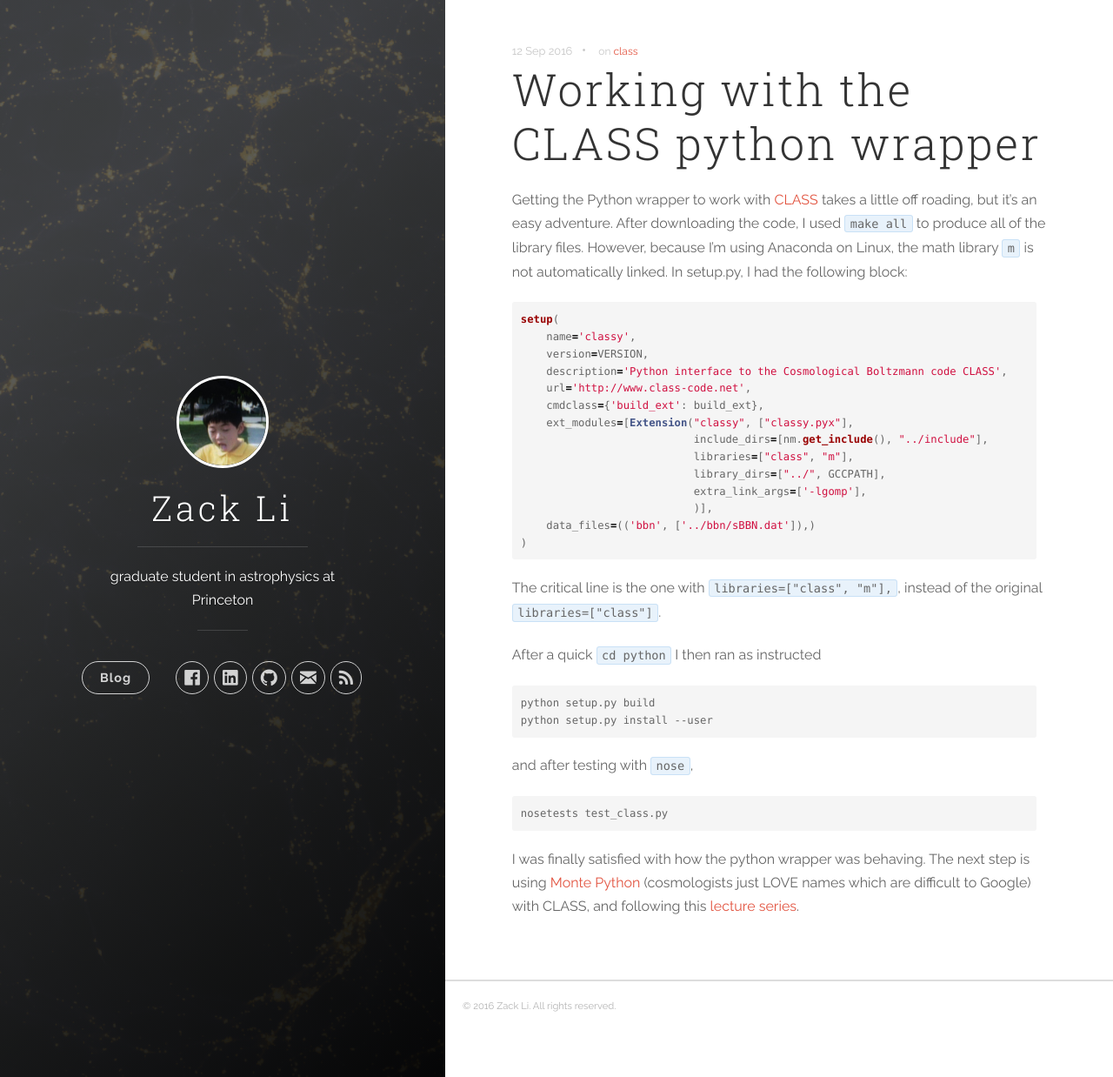
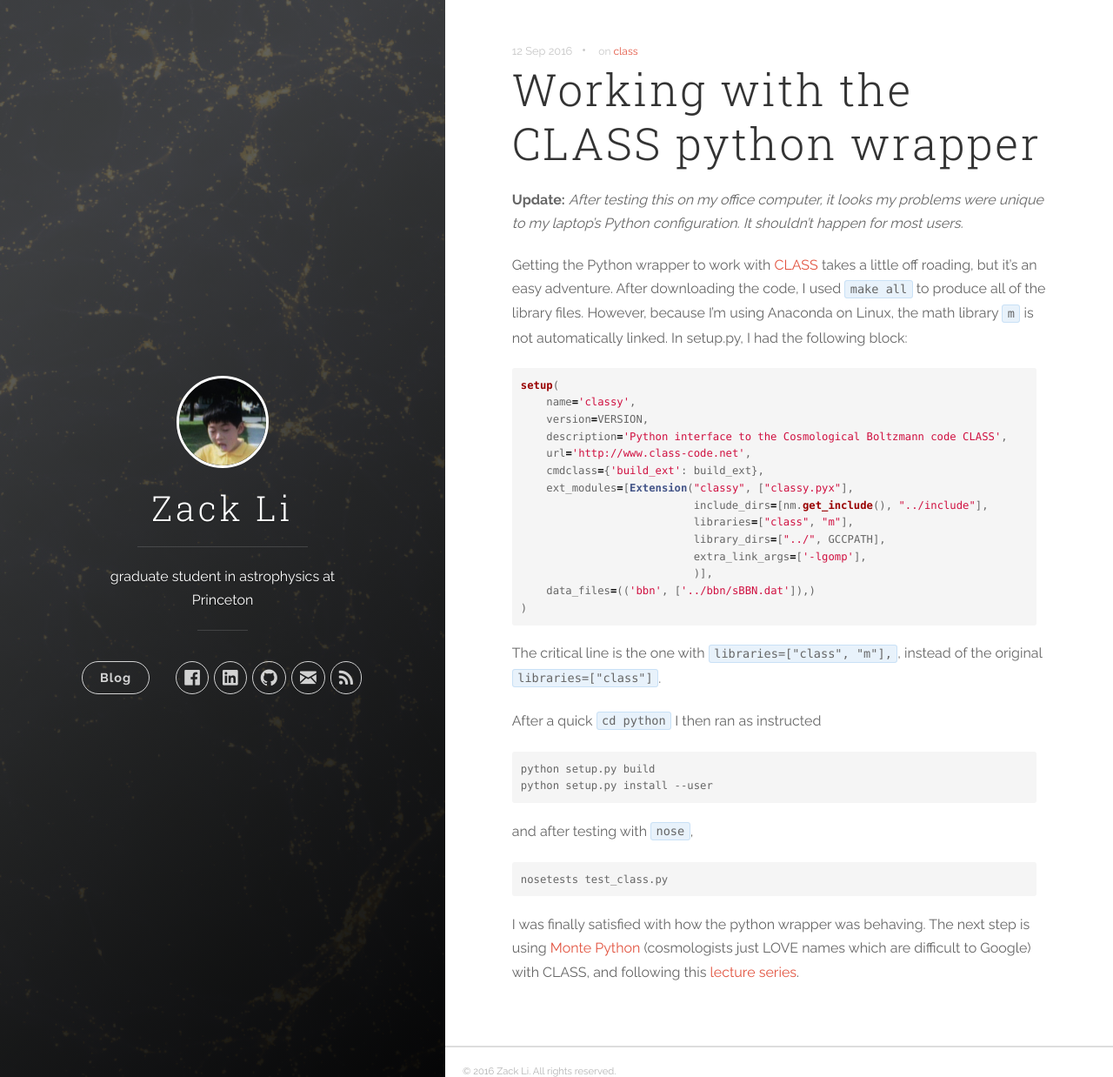
Before and after one commit to xzackli/xzackli.github.io, a Jekyll site: the page built from _posts/2016-09-12-working-with-the-CLASS-python-wrapper.markdown, in a window 1280 px wide and 1238 px high. Shown: the whole window at 87% size. Built offline with Jekyll 4.4.1, drawn with Linux system fonts in a browser that asks for light colours; nearby versions of some CDN libraries.

Commit message:
post update#

```diff
--- a/_posts/2016-09-12-working-with-the-CLASS-python-wrapper.markdown
+++ b/_posts/2016-09-12-working-with-the-CLASS-python-wrapper.markdown
@@ -4,6 +4,7 @@ date:   2016-09-12 19:26:00
 categories: [class]
 tags: [class]
 ---
+**Update:** *After testing this on my office computer, it looks my problems were unique to my laptop's Python configuration. It shouldn't happen for most users.*
 
 Getting the Python wrapper to work with [CLASS][classcode] takes a little off roading, but it's an easy adventure. After downloading the code, I used `make all` to produce all of the library files. However, because I'm using Anaconda on Linux, the math library `m` is not automatically linked. In setup.py, I had the following block:
 
```
